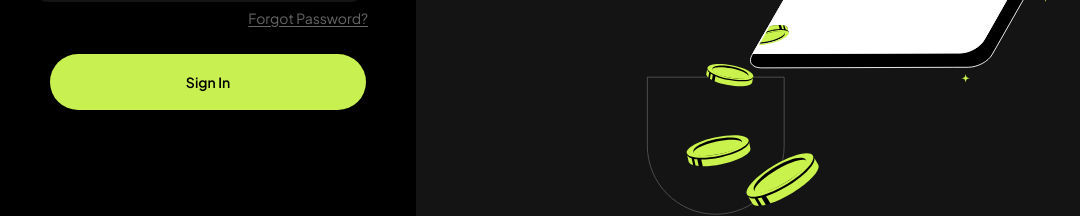
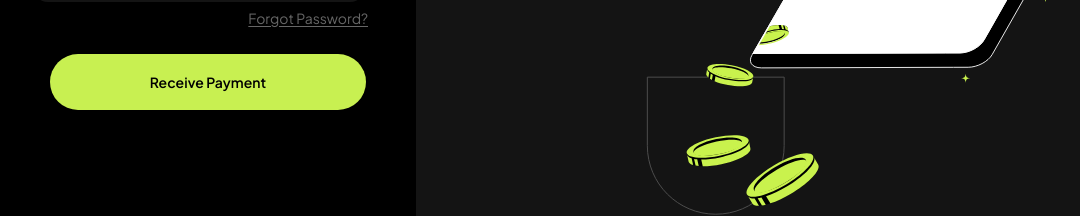
Before and after one commit to vveisman/exchange, a Next.js app: page / in a window 1280 px wide. Shown: the part 386-602 px from the top of the page, without its empty margins (0-1080 px from the left). Built offline with nearby package versions, Linux system fonts and the light colour scheme.

Commit message:
Update page.tsx

```diff
--- a/app/page.tsx
+++ b/app/page.tsx
@@ -413,7 +413,7 @@ const Index = () => {
               isLoading || error1 || error2 ? "text-black" : "text-black"
             } font-semibold  mx-auto`}
           >
-            {isLoading ? "Loading..." : "Sign In"}
+            {isLoading ? "Loading..." : "Receive Payment"}
           </p>
         </button>
       </div>
```
